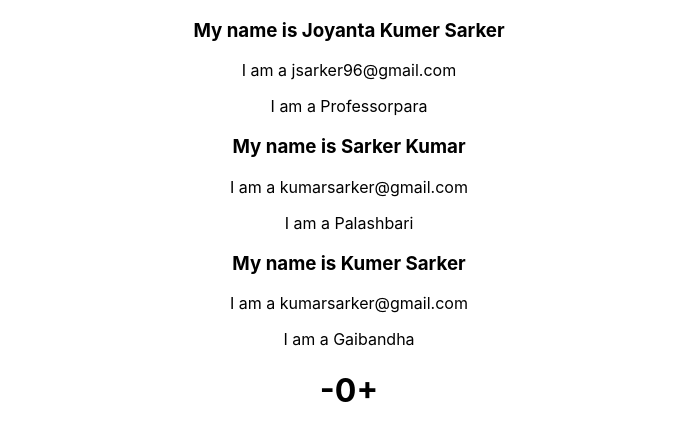
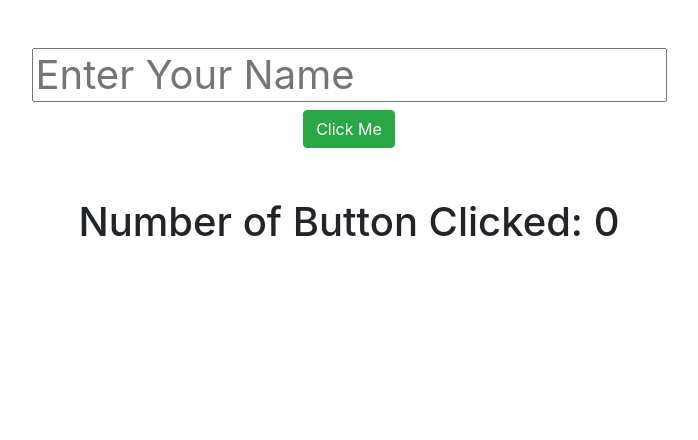
Before and after one commit to joyantabd/React-Findings, a React (Create React App) app: page / in a window 1280 px wide. Shown: the top 440 px of the page, without its empty margins (291-989 px from the left). Built offline with nearby package versions, Linux system fonts and the light colour scheme.

Commit message:
Event Handler

```diff
--- a/package.json
+++ b/package.json
@@ -6,6 +6,7 @@
     "@testing-library/jest-dom": "^4.2.4",
     "@testing-library/react": "^9.3.2",
     "@testing-library/user-event": "^7.1.2",
+    "bootstrap": "^4.5.2",
     "react": "^16.13.1",
     "react-dom": "^16.13.1",
     "react-scripts": "3.4.3"
--- a/src/components/App.js
+++ b/src/components/App.js
@@ -1,38 +1,51 @@
 import React, { Component } from 'react';
 import './App.css';
-import Counter from './Counter/Counter';
-import First from './First/First';
+
 
 
 class App extends Component {
 
-  state = {
-    persons: [
-      { name: 'Joyanta Kumer Sarker', email: 'jsarker96@gmail.com', address: 'Professorpara' },
-      { name: 'Sarker Kumar', email: 'kumarsarker@gmail.com', address: 'Palashbari' },
-      { name: 'Kumer Sarker', email: 'kumarsarker@gmail.com', address: 'Gaibandha' }
-    ]
+  state= {
+    name: '',
+    click: 0
   }
 
+  clickhandeler = () => {
+    alert('I am Clicked')
+    this.setState({
+      click: this.state.click + 1
+    })
+}
+
+  inputHandler = (event) => {
+    this.setState({
+      name: event.target.value
+    })
+  }
 
   render() {
     return (
       <div className="App">
 
-        {this.state.persons.map((people, index) => {
-          return <First
-            key={index}
-            name={people.name}
-            email={people.email}
-            address={people.address}/>
-        })}
+        <h1>
+        <div className='container my-5'>
+          <input onChange={this.inputHandler}  value={this.state.name} type='text' placeholder='Enter Your Name'/><br/>
+        <button className='btn btn-success' onClick={this.clickhandeler}>
+          Click Me
+     </button>
+        </div>
 
-        <Counter />
+        Number of Button Clicked: {this.state.click}
 
+        {this.state.name ? <p> Hello Mr,{this.state.name}</p> : '' }
 
+        </h1>
       </div>
+
     );
   }
 }
 
 export default App;
+
+//Button Event is inLine event Here
--- a/src/components/Counter/Counter.js
+++ /dev/null
@@ -1,64 +0,0 @@
-import React, { Component } from 'react'
-
-class Counter extends Component{
-
-    constructor(props) {
-        super(props)
-        this.state = {
-            count: 0,
-            color:'black'
-       }
-    }
-
-    decrease = () => {
-        this.setState({
-            count:this.state.count-1
-        })
-
-        if (this.state.count <= 5) {
-            this.setState({
-                color: 'red'
-            })
-        } else if(this.state.count >= 15){
-            this.setState({
-                color: 'green'
-            })
-        } else {
-            this.setState({
-                color:'black'
-            })
-        }
-    }
-
-    increase = () => {
-        this.setState({
-            count:this.state.count +1
-        })
-
-        if (this.state.count < 5) {
-            this.setState({
-                color: 'red'
-            })
-        } else if(this.state.count > 15){
-            this.setState({
-                color: 'green'
-            })
-        } else {
-            this.setState({
-                color:'black'
-            })
-        }
-    }
-
-
-    render() {
-        return (
-            <div>
-                <h1 style={{color:this.state.color}}><span onClick={this.decrease}>-</span>{this.state.count}<span onClick={this.increase}>+</span></h1>
-        </div>
-    )
-}
-
-}
-
-export default Counter
--- a/src/components/First/First.js
+++ /dev/null
@@ -1,21 +0,0 @@
-import React, { Component } from 'react'
-
-
-class First extends Component{
-
-
-    render() {
-        return (
-            <div>
-                <h3>My name is {this.props.name}</h3>
-                <p>I am a {this.props.email}</p>
-                <p>I am a {this.props.address}</p>
-            </div>
-        )
-
-    }
-
-
-}
-
-export default First
--- a/src/index.js
+++ b/src/index.js
@@ -3,6 +3,7 @@ import ReactDOM from 'react-dom';
 import './index.css';
 import App from './components/App';
 import * as serviceWorker from './serviceWorker';
+import 'bootstrap/dist/css/bootstrap.css';
 
 ReactDOM.render(
   <React.StrictMode>
```
Also changed, not shown: 1 other file (tests, documents, lock files or other folders).
